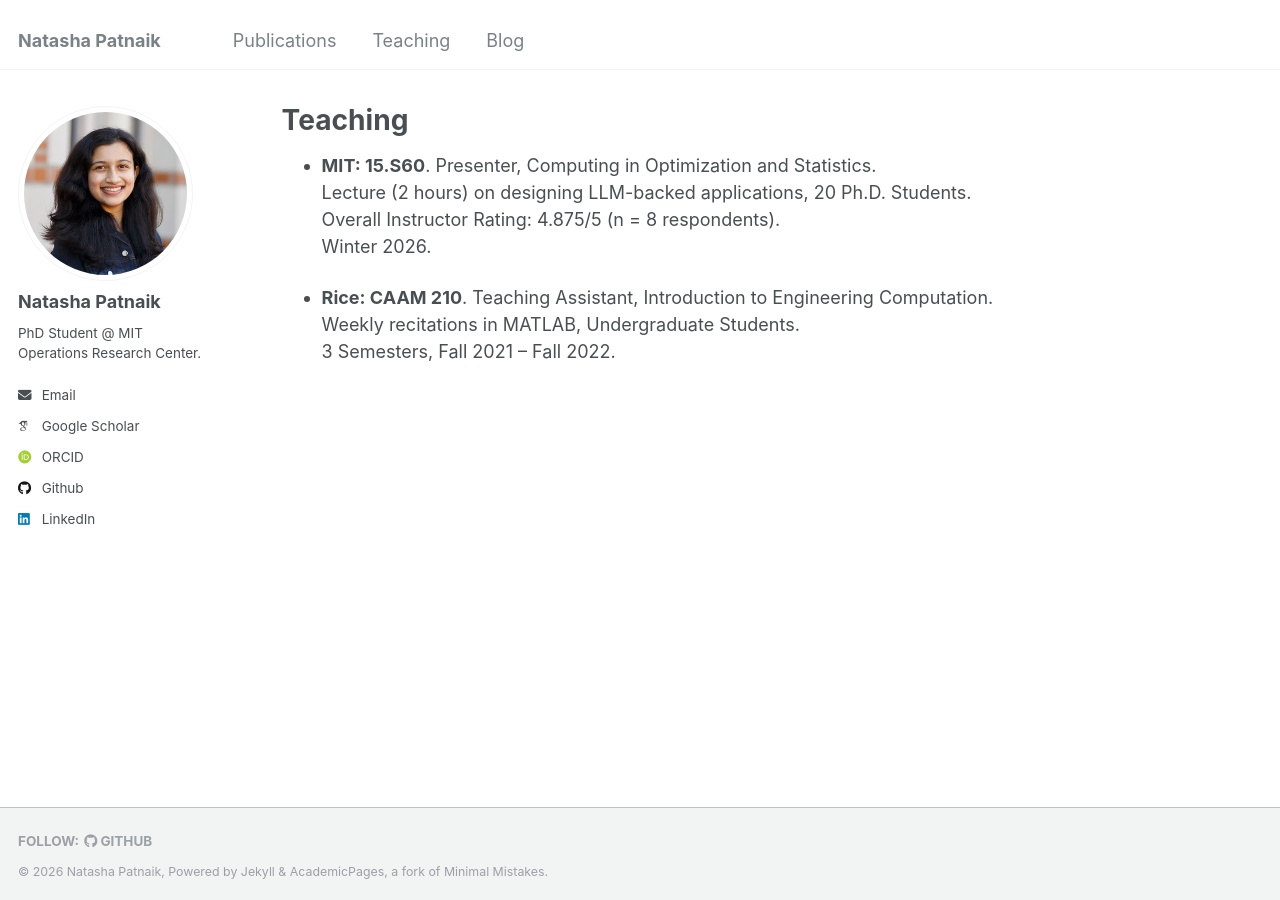
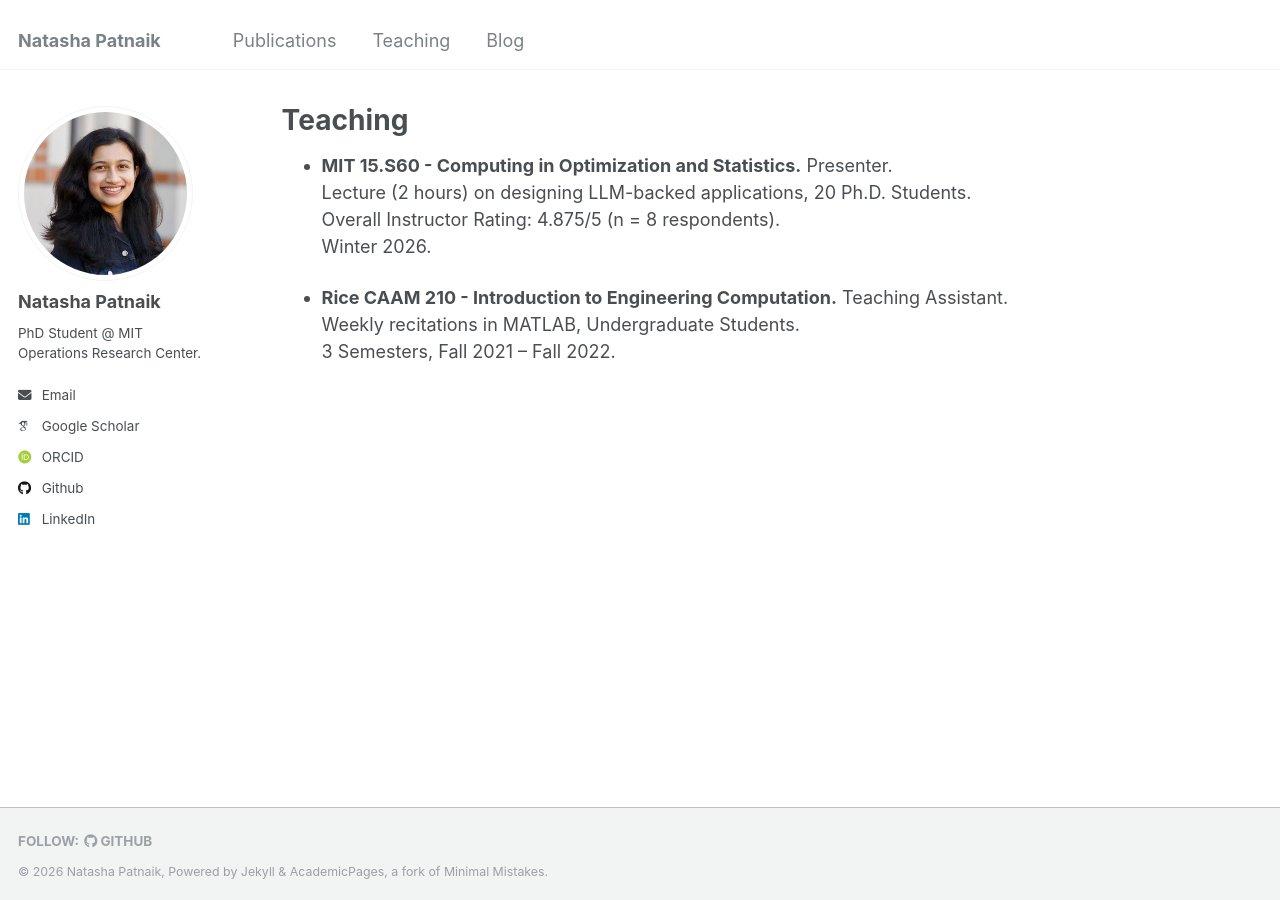
Before and after one commit to natasha-patnaik-321/natasha-patnaik-321.github.io, a Jekyll site: the page built from _pages/teaching.md, in a window 1280 px wide. Built offline with Jekyll 4.4.1, drawn with Linux system fonts in a browser that asks for light colours; some web fonts are replaced.

```diff
--- a/_pages/teaching.md
+++ b/_pages/teaching.md
@@ -5,11 +5,11 @@ permalink: /teaching/
 author_profile: true
 ---
 
-- **MIT: 15.S60**. Presenter, Computing in Optimization and Statistics. \
+- **MIT 15.S60 - Computing in Optimization and Statistics.** Presenter. \
   Lecture (2 hours) on designing LLM-backed applications, 20 Ph.D. Students. \
   Overall Instructor Rating: 4.875/5 (n = 8 respondents). \
   Winter 2026.
 
-- **Rice: CAAM 210**. Teaching Assistant, Introduction to Engineering Computation. \
+- **Rice CAAM 210 - Introduction to Engineering Computation.** Teaching Assistant. \
   Weekly recitations in MATLAB, Undergraduate Students. \
   3 Semesters, Fall 2021 – Fall 2022.
```
